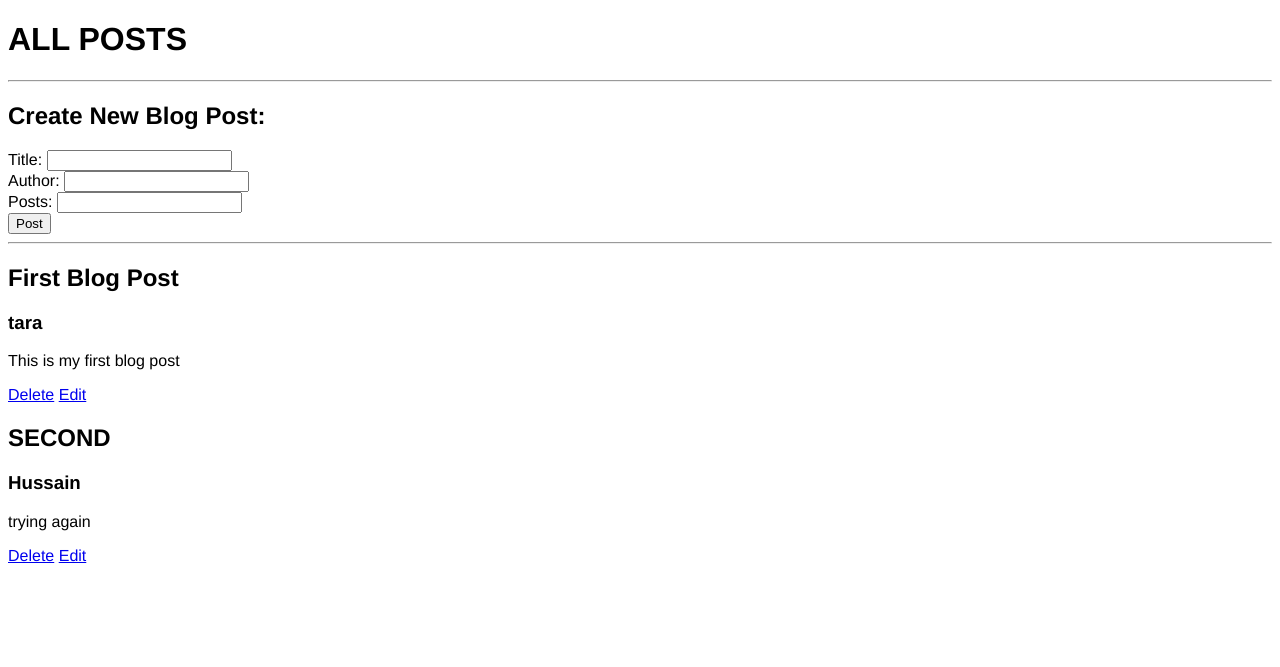
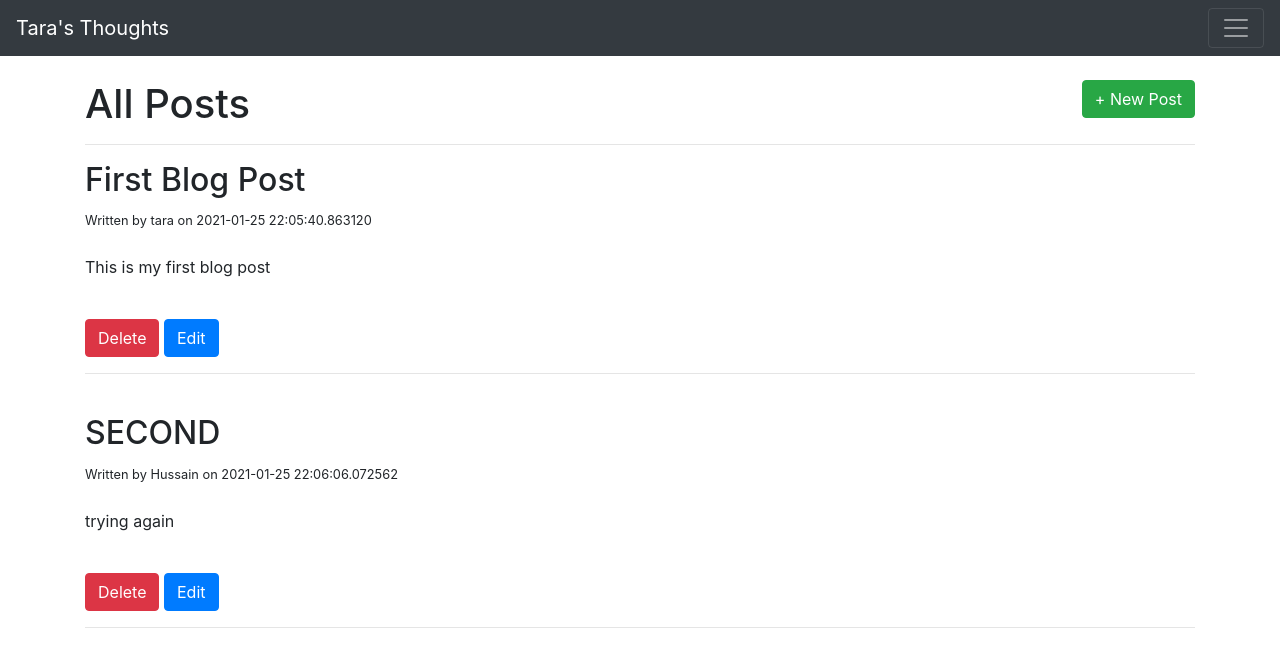
Before and after one commit to TaraHussain/Flask-Blog-App, a Flask app: page /posts in a window 1280 px wide. Shown: the top 667 px of the page. Run offline with Flask 2, Linux system fonts and the light colour scheme; data comes from the database, SQL or seed files in the repository; some libraries are stand-ins or nearby versions.

Commit message:
add edit and new_post templates

```diff
--- a/templates/base.html
+++ b/templates/base.html
@@ -1,12 +1,49 @@
 <!DOCTYPE html>
 <html lang="en">
+
 <head>
-    <meta charset="UTF-8">
-    <meta name="viewport" content="width=device-width, initial-scale=1.0">
-    <link rel="stylesheet" href="{{ url_for('static', filename='css/main.css') }}">
+    <meta charset="utf-8">
+    <meta name="viewport" content="width=device-width, initial-scale=1, shrink-to-fit=no">
+    <meta http-equiv="X-UA-Compatible" content="ie=edge">
+    <link rel="stylesheet" href="https://stackpath.bootstrapcdn.com/bootstrap/4.3.1/css/bootstrap.min.css"
+        integrity="sha384-ggOyR0iXCbMQv3Xipma34MD+dH/1fQ784/j6cY/iJTQUOhcWr7x9JvoRxT2MZw1T" crossorigin="anonymous">
     {% block head %} {% endblock %}
 </head>
+
 <body>
-    {% block body %} {% endblock %}
+
+    <nav class="navbar navbar-dark bg-dark">
+        <a class="navbar-brand" href="/">Tara's Thoughts</a>
+        <button class="navbar-toggler" type="button" data-toggle="collapse" data-target="#navbarsExample01"
+            aria-controls="navbarsExample01" aria-expanded="false" aria-label="Toggle navigation">
+            <span class="navbar-toggler-icon"></span>
+        </button>
+
+        <div class="collapse navbar-collapse" id="navbarsExample01">
+            <ul class="navbar-nav mr-auto">
+                <li class="nav-item active">
+                    <a class="nav-link" href="/">Home <span class="sr-only">(current)</span></a>
+                </li>
+                <li class="nav-item">
+                    <a class="nav-link" href="/posts">Posts</a>
+                </li>
+            </ul>
+        </div>
+    </nav>
+
+    <div class="container">
+        {% block body %} {% endblock %}
+    </div>
+
+    <script src="https://code.jquery.com/jquery-3.3.1.slim.min.js"
+        integrity="sha384-q8i/X+965DzO0rT7abK41JStQIAqVgRVzpbzo5smXKp4YfRvH+8abtTE1Pi6jizo"
+        crossorigin="anonymous"></script>
+    <script src="https://cdnjs.cloudflare.com/ajax/libs/popper.js/1.14.7/umd/popper.min.js"
+        integrity="sha384-UO2eT0CpHqdSJQ6hJty5KVphtPhzWj9WO1clHTMGa3JDZwrnQq4sF86dIHNDz0W1"
+        crossorigin="anonymous"></script>
+    <script src="https://stackpath.bootstrapcdn.com/bootstrap/4.3.1/js/bootstrap.min.js"
+        integrity="sha384-JjSmVgyd0p3pXB1rRibZUAYoIIy6OrQ6VrjIEaFf/nJGzIxFDsf4x0xIM+B07jRM"
+        crossorigin="anonymous"></script>
 </body>
+
 </html>
--- a/templates/posts.html
+++ b/templates/posts.html
@@ -5,32 +5,29 @@
 {% endblock %}
 
 {% block body %}
-<h1>ALL POSTS</h1>
-
-
-    <hr>
-        <h2>Create New Blog Post:</h2>
-            <form method="POST" action='/posts'>
-                Title: <input type="text" name="title" id="title">
-                <br>
-                Author: <input type="text" name="author" id="author">
-                <br>
-                Posts: <input type="text" name="content" id="content">
-                <br>
-                <input type="submit" value="Post">
-            </form>
+<br>
+<div>
+    <h1 style="display:inline">All Posts</h1>
+    <a style="display:inline" class="btn btn-success float-right" href="/posts/new" >+ New Post</a>
+</div>
     <hr>
 
     {% for post in posts %}
         <h2>{{ post.title }}</h2>
         {% if post.author %}
-        <h3>{{ post.author }}</h3>
+            <small> Written by {{ post.author }} on {{ post.date_posted }}</small>
         {% else %}
-        <h3>Author N/A</h3>
+            <small> Written by Unknown on {{ post.date_posted }}</small>
         {% endif %}
-        <p>{{ post.content }}</p>
-        <a href='/posts/delete/{{ post.id }}'>Delete</a>
-        <a href='/posts/edit/{{ post.id }}'>Edit</a>
-    {% endfor %}
+        <br>
+        <br>
+        <p style="white-space:pre-wrap">{{ post.content }}</p>
+        <br>
+        <a class="btn btn-danger" href='/posts/delete/{{post.id}}'>Delete</a>
+        <a class="btn btn-primary" href='/posts/edit/{{post.id}}'>Edit</a>
+        <br>
+        <hr>
+        <br>
+    {% endfor%}
 
 {% endblock %}
```
Also changed, not shown: templates/edit.html (+14 -12 lines), templates/index.html (+12 -1 lines), templates/new_post.html (added, +25 -0 lines).
